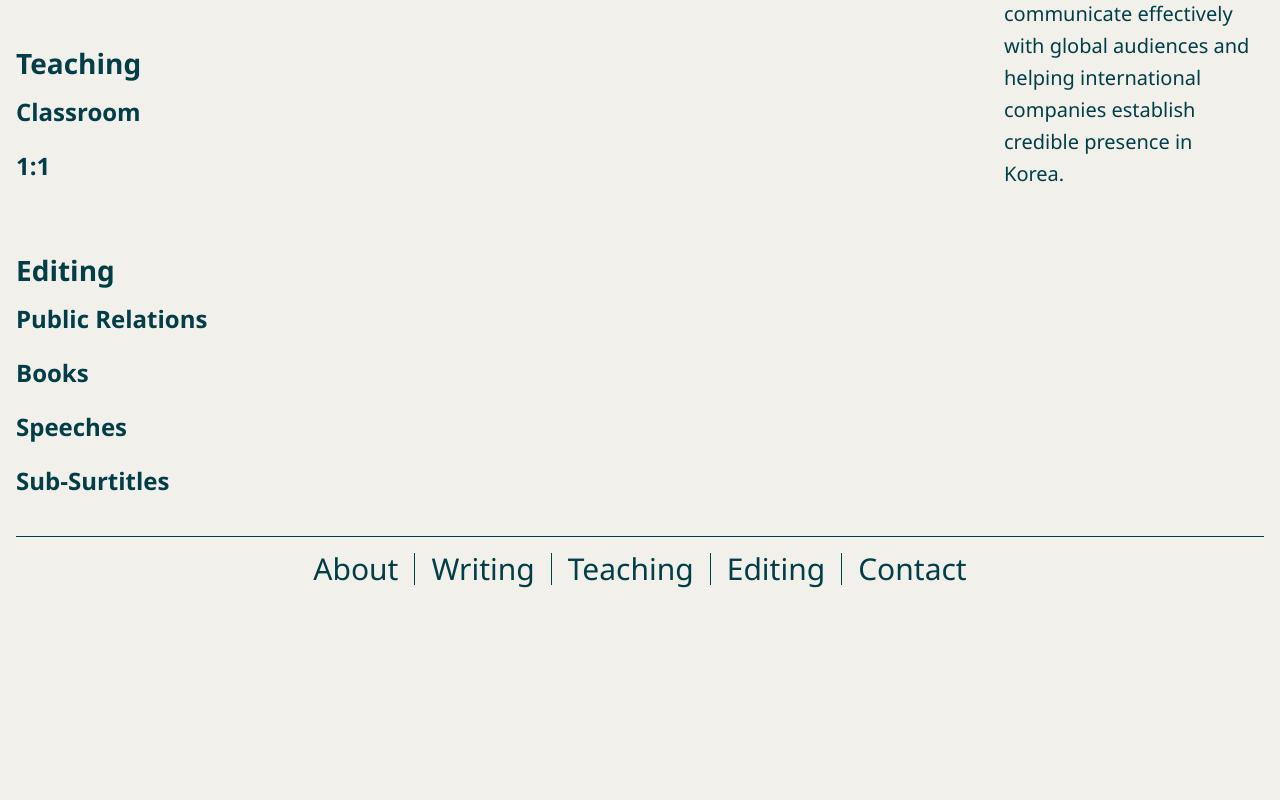
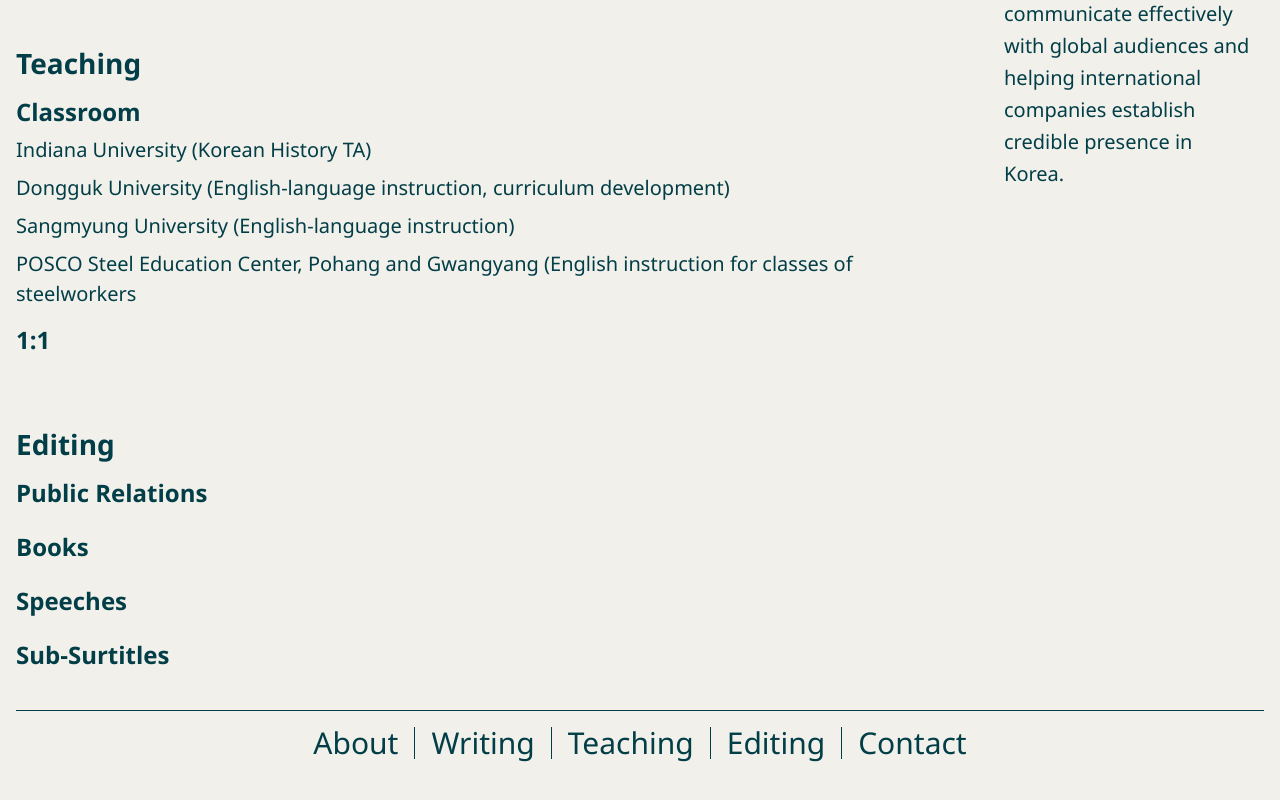
Before and after one commit to wksnders/David-Portfolio, a Vue app: page /#/ in a window 1280 px wide. Shown: the part 811-1611 px from the top of the page. Before the commit the page ends 1445 px from the top, so only its background shows below. Built offline with nearby package versions, Linux system fonts and the light colour scheme.

Commit message:
added classes

```diff
--- a/public/locales/en.yaml
+++ b/public/locales/en.yaml
@@ -16,6 +16,20 @@
 
 Section.teaching: "Teaching"
 Subsection.teaching.Classroom: "Classroom"
+teaching.Classroom.1.locationLink: ""
+teaching.Classroom.1.locationLinkText: "Indiana University"
+teaching.Classroom.1.textAfter: "(Korean History TA)"
+teaching.Classroom.2.locationLink: ""
+teaching.Classroom.2.locationLinkText: "Dongguk University"
+teaching.Classroom.2.textAfter: "(English-language instruction, curriculum development)"
+teaching.Classroom.3.locationLink: ""
+teaching.Classroom.3.locationLinkText: "Sangmyung University"
+teaching.Classroom.3.textAfter: "(English-language instruction)"
+teaching.Classroom.4.locationLink: ""
+teaching.Classroom.4.locationLinkText: "POSCO Steel Education Center, Pohang and Gwangyang"
+teaching.Classroom.4.textAfter: "(English instruction for classes of steelworkers"
+
+
 Subsection.teaching.1:1: "1:1"
 
 Section.editing: "Editing"
--- a/src/components/TemplateSection.vue
+++ b/src/components/TemplateSection.vue
@@ -8,7 +8,7 @@
   subsections: Array, // objects with { name, itemComponent }
 })
 
-const { getTranslationRef, ready } = useLocalization()
+const { prefixEntryCounts,getTranslationRef, ready } = useLocalization()
 
 // Localized section title
 const sectionTitle = getTranslationRef(`Section.${props.templateType}`)
@@ -33,12 +33,12 @@
 
         <div class="entries">
           <!-- Render entries from localization -->
-          <component
-            v-for="(entry, i) in getTranslationRef(`${props.templateType}.${subsection.name}`)"
-            :key="i"
-            :is="subsection.itemComponent"
-            :entry="entry"
-          />
+            <component
+              v-for="i in prefixEntryCounts(`${props.templateType}.${subsection.name}.`)"
+              :key="i"
+              :is="subsection.itemComponent"
+              :base-path="`${props.templateType}.${subsection.name}.${i}`"
+            />
         </div>
       </template>
     </div>
--- a/src/components/templates/ClassroomItem.vue
+++ b/src/components/templates/ClassroomItem.vue
@@ -1,13 +1,43 @@
 <script setup>
+import { defineProps } from 'vue'
 import useLocalization from '../../composables/useLocalization'
 
-const { getTranslationRef,ready} = useLocalization()
-const headerText = getTranslationRef('brandPageTitle')
+const props = defineProps({
+  basePath: String, // e.g., "teaching.Classroom.0"
+})
+
+const { getTranslationRef, ready } = useLocalization()
+
+// Pulling localized fields
+const locationLink = getTranslationRef(`${props.basePath}.locationLink`)
+const locationText = getTranslationRef(`${props.basePath}.locationLinkText`)
+const textAfter = getTranslationRef(`${props.basePath}.textAfter`)
 </script>
 
 <template>
-
+  <div class="classroom-item">
+    <div v-if="!ready">Loading...</div>
+    <p v-else>
+      <!-- Render location as link if present -->
+      <template v-if="locationLink">
+        <a :href="locationLink" target="_blank" rel="noopener noreferrer">{{ locationText }}</a>
+      </template>
+      <template v-else>
+        {{ locationText }}
+      </template>
+      {{ textAfter }}
+    </p>
+  </div>
 </template>
 
 <style scoped>
+.classroom-item p {
+  margin: 0;
+  line-height: 1.5;
+}
+
+.classroom-item a {
+  color: var(--color-hyperlink);
+  text-decoration: underline;
+}
 </style>
--- a/src/composables/useLocalization.js
+++ b/src/composables/useLocalization.js
@@ -41,23 +41,56 @@
   const lang = getCurrentLanguage()
   const value = ref('')
 
-  // Update value automatically when ready
   watchEffect(() => {
     if (ready.value) {
-      value.value =
-        locales[lang]?.[key] ||
-        locales[fallbackLanguage]?.[key] ||
-        `INVALID_KEY ${key}`
+      const langVal = locales[lang]?.[key]
+      const fallbackVal = locales[fallbackLanguage]?.[key]
+
+      if (langVal !== undefined) {
+        value.value = langVal
+      } else if (fallbackVal !== undefined) {
+        value.value = fallbackVal
+      } else {
+        value.value = `INVALID_KEY ${key}`
+      }
     }
   })
 
   return value
 }
 
+/**
+ * Returns the number of items that exist under a given prefix.
+ * Example: prefix = "writing.Public Relations." will count
+ * writing.Public Relations.0, writing.Public Relations.1, etc.
+ */
+function prefixEntryCounts(prefix) {
+  const lang = getCurrentLanguage()
+  const keys = Object.keys(locales[lang] || {})
+  const fallbackKeys = Object.keys(locales[fallbackLanguage] || {})
+  const allKeys = new Set([...keys, ...fallbackKeys])
+
+  // Collect indices that match the prefix
+  const indices = [...allKeys]
+    .map(key => {
+      if (key.startsWith(prefix)) {
+        const rest = key.slice(prefix.length)
+        const firstPart = rest.split('.')[0]
+        const idx = parseInt(firstPart, 10)
+        return isNaN(idx) ? -1 : idx
+      }
+      return -1
+    })
+    .filter(i => i >= 0)
+
+  return indices.length ? Math.max(...indices)  : 0
+}
+
 export default function useLocalization() {
   return {
     ready,
     preloadLanguages,
-    getTranslationRef
+    getTranslationRef,
+    prefixEntryCounts
   }
 }
```
